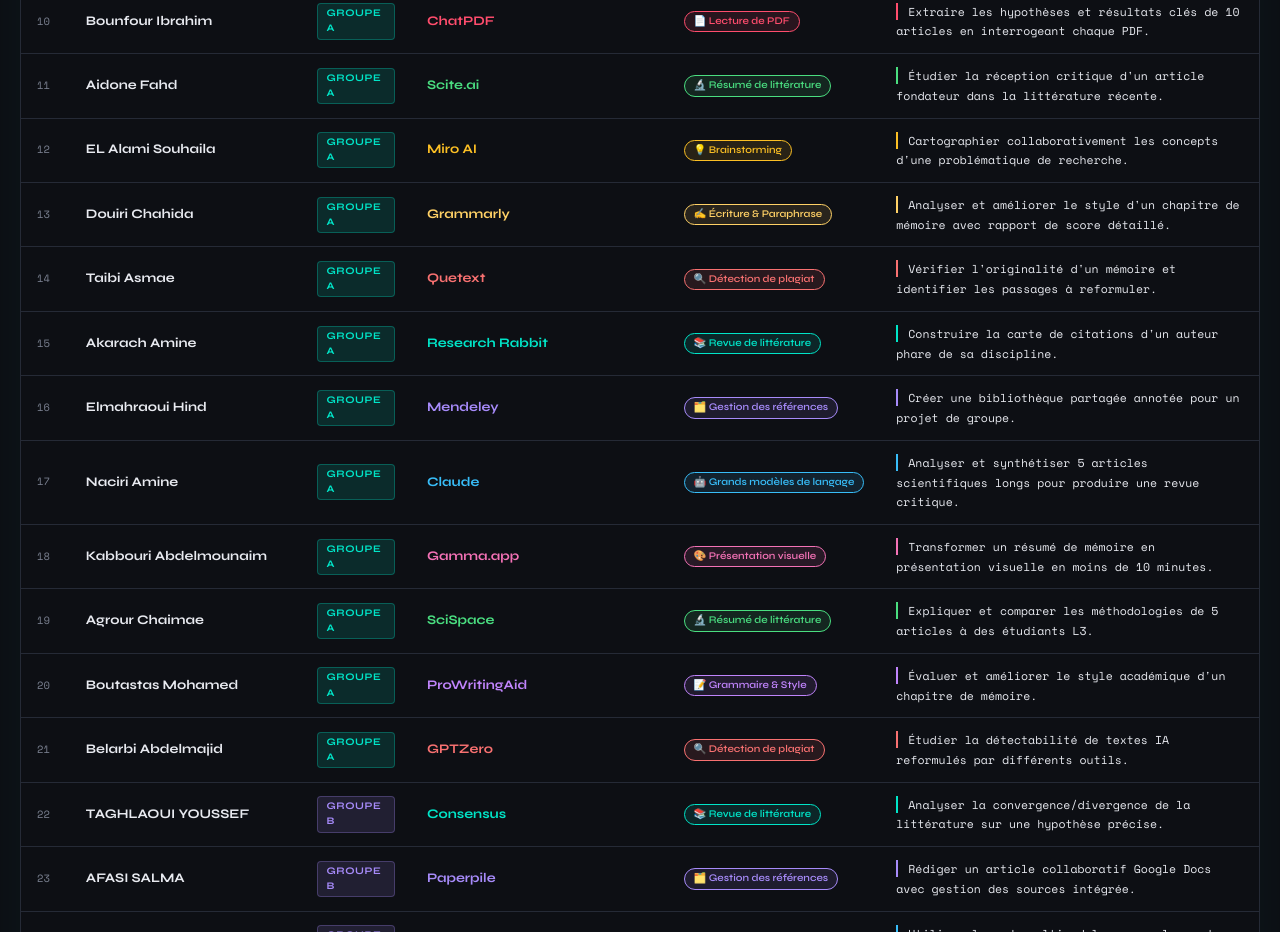
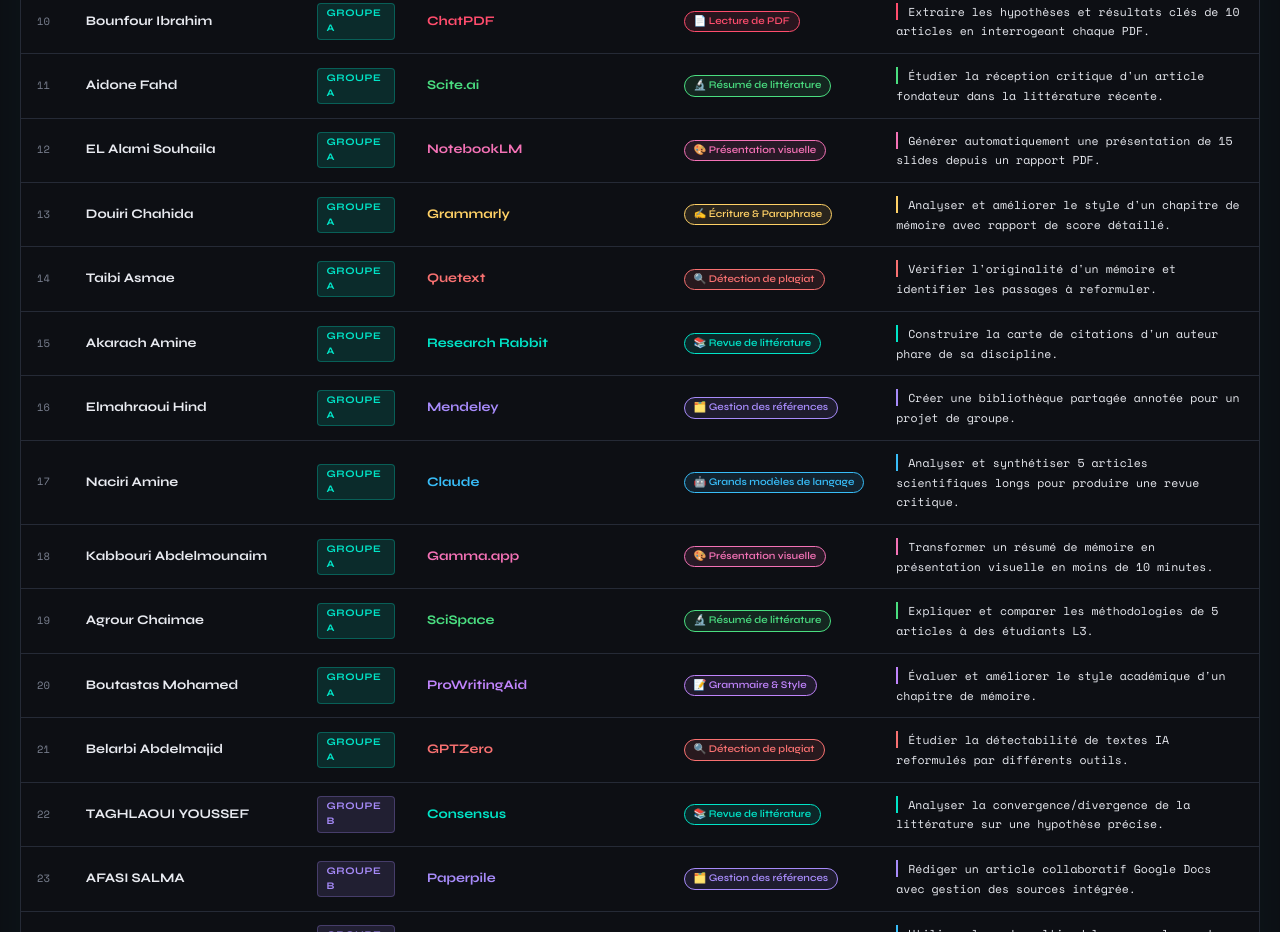
Before and after one commit to lamao-ab/ia-tools, a plain HTML site: page index.html in a window 1280 px wide. Shown: the part 1158-2090 px from the top of the page. Drawn offline with nearby package versions, Linux system fonts and the light colour scheme.

Commit message:
Update index.html

```diff
--- a/index.html
+++ b/index.html
@@ -363,7 +363,7 @@
   { g:"A", name:"Bouchlagham Chafir",    tool:"Otter.ai",                       cat:"Transcription",             proj:"Transcrire et analyser thématiquement 3 entretiens pour un mémoire qualitatif." },
   { g:"A", name:"Bounfour Ibrahim",      tool:"ChatPDF",                        cat:"Lecture de PDF",            proj:"Extraire les hypothèses et résultats clés de 10 articles en interrogeant chaque PDF." },
   { g:"A", name:"Aidone Fahd",           tool:"Scite.ai",                       cat:"Résumé de littérature",     proj:"Étudier la réception critique d'un article fondateur dans la littérature récente." },
-  { g:"A", name:"EL Alami Souhaila",     tool:"Miro AI",                        cat:"Brainstorming",             proj:"Cartographier collaborativement les concepts d'une problématique de recherche." },
+  { g:"A", name:"EL Alami Souhaila",     tool:"NotebookLM",                      cat:"Présentation visuelle",     proj:"Générer automatiquement une présentation de 15 slides depuis un rapport PDF." },
   { g:"A", name:"Douiri Chahida",        tool:"Grammarly",                      cat:"Écriture & Paraphrase",     proj:"Analyser et améliorer le style d'un chapitre de mémoire avec rapport de score détaillé." },
   { g:"A", name:"Taibi Asmae",           tool:"Quetext",                        cat:"Détection de plagiat",      proj:"Vérifier l'originalité d'un mémoire et identifier les passages à reformuler." },
   { g:"A", name:"Akarach Amine",         tool:"Research Rabbit",                cat:"Revue de littérature",      proj:"Construire la carte de citations d'un auteur phare de sa discipline." },
```
